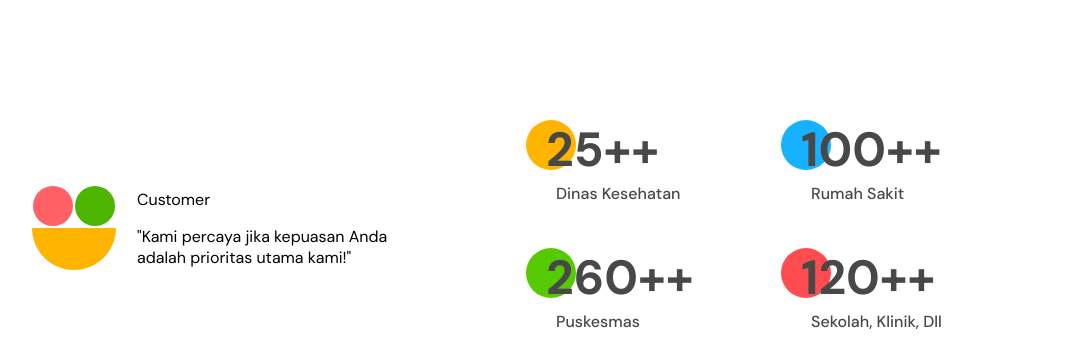
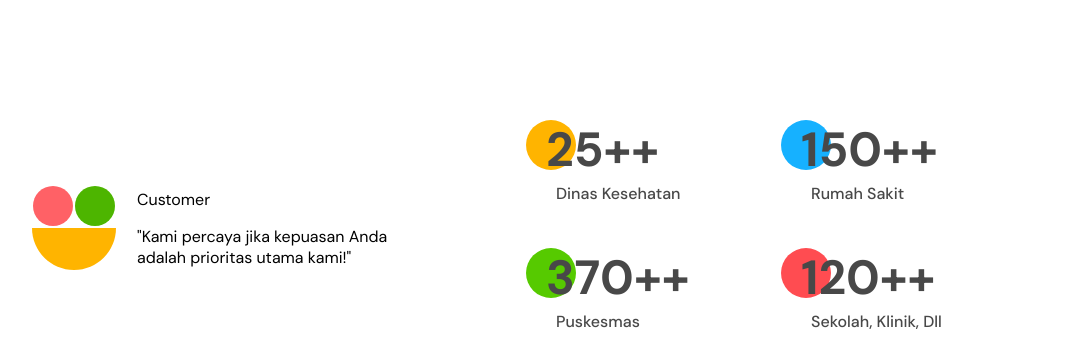
Before and after one commit to KelvinAnderson10/sungadiman-landing-page, a React (Vite) app: page / in a window 1280 px wide. Shown: the part 800-1158 px from the top of the page, without its empty margins (96-1183 px from the left). Built offline with nearby package versions, Linux system fonts and the light colour scheme.

Commit message:
revisi partner count for hospital and puskesmas

```diff
--- a/src/Components/Beranda.jsx
+++ b/src/Components/Beranda.jsx
@@ -59,7 +59,7 @@ const Beranda = () => {
                         <svg xmlns="http://www.w3.org/2000/svg" width="50" height="50" viewBox="0 0 50 50" fill="none">
                             <circle cx="25" cy="25" r="25" fill="#16B1FF"/>
                             </svg>
-                            <p className="info-number">100++</p>
+                            <p className="info-number">150++</p>
                             <p className="info-text">{t('beranda2')}</p>
                         </div>
                     </div>
@@ -68,7 +68,7 @@ const Beranda = () => {
                         <svg xmlns="http://www.w3.org/2000/svg" width="50" height="50" viewBox="0 0 50 50" fill="none">
                             <circle cx="25" cy="25" r="25" fill="#56CA00"/>
                             </svg>
-                            <p className="info-number">260++</p>
+                            <p className="info-number">370++</p>
                             <p className="info-text">{t('beranda3')}</p>
                         </div>
                         <div  data-aos="zoom-in" data-aos-duration="1000" data-aos-delay="900"  className="info-container">
```
